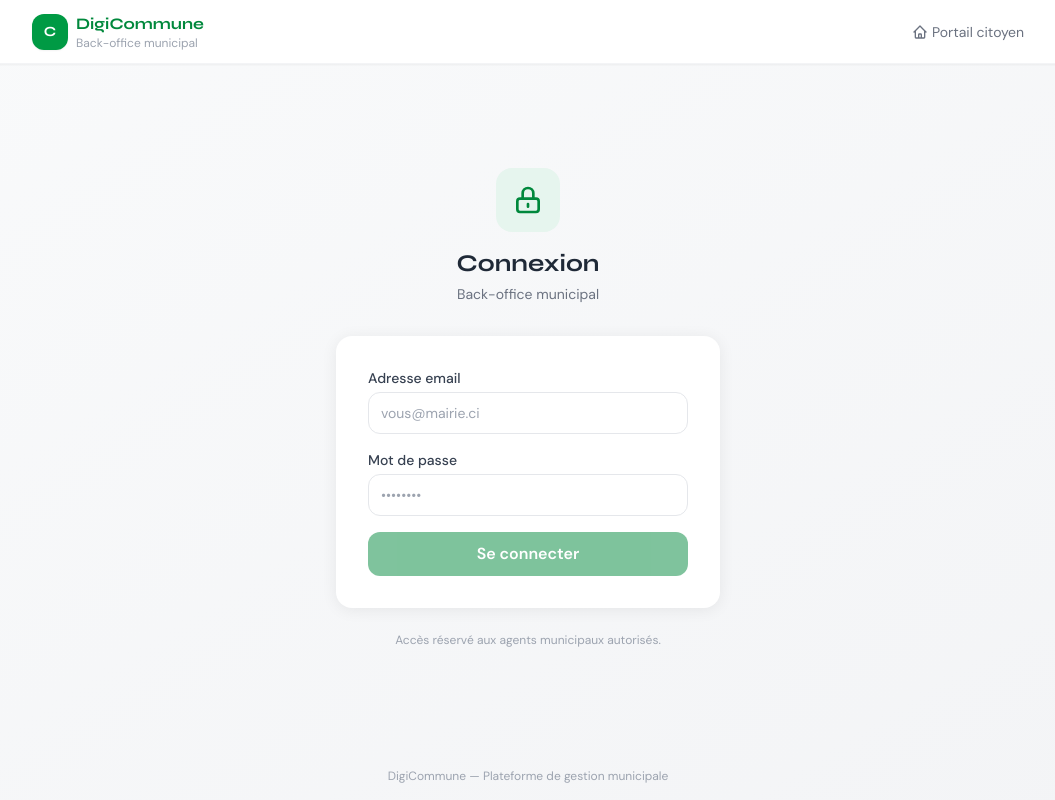
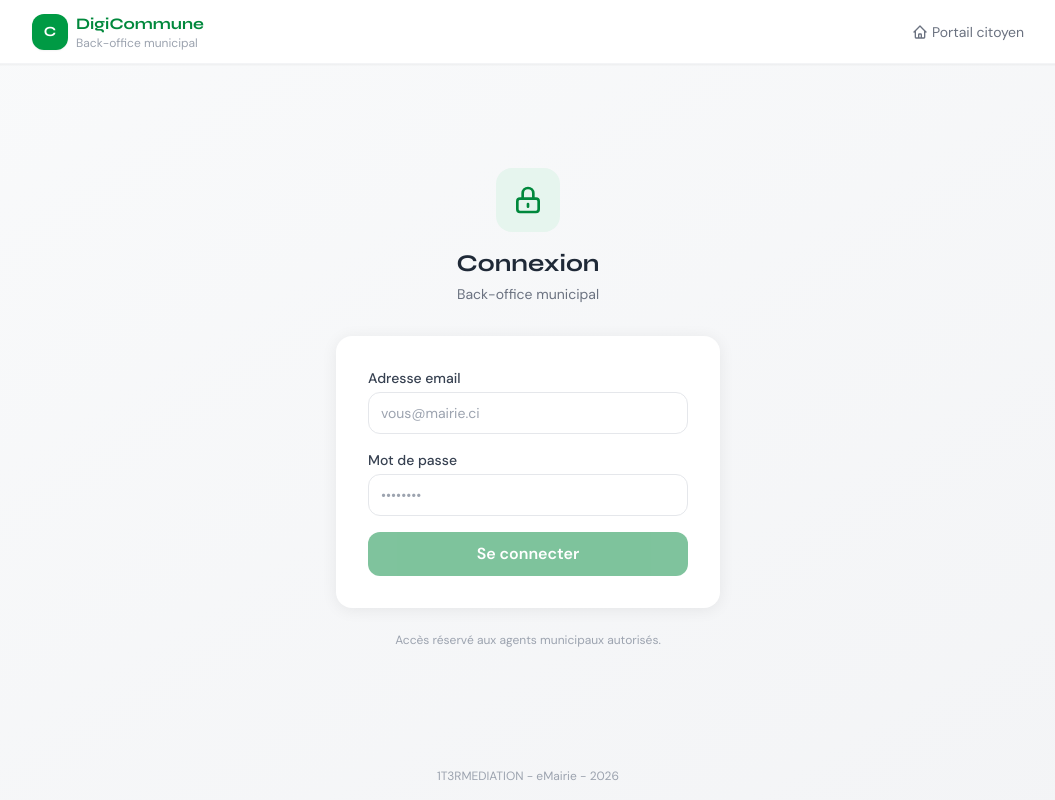
Before and after one commit to medhy35/DigiCommune, a SvelteKit app: page /login in a window 1280 px wide. Shown: the whole page, without its empty margins (112-1167 px from the left). Built offline with nearby package versions, Linux system fonts and the light colour scheme; no server answers.

Commit message:
fix: copyright mis à jour → 1T3RMEDIATION - eMairie - 2026
https://claude.ai/code/session_01W7LHaoaBRSqPpEmdZRCYSQ

```diff
--- a/src/lib/components/LoginPage.svelte
+++ b/src/lib/components/LoginPage.svelte
@@ -139,6 +139,6 @@
 	</main>
 
 	<footer class="py-4 text-center text-xs text-gray-400">
-		{$commune?.nom || 'DigiCommune'} — Plateforme de gestion municipale
+		1T3RMEDIATION - eMairie - 2026
 	</footer>
 </div>
--- a/src/routes/+page.svelte
+++ b/src/routes/+page.svelte
@@ -329,7 +329,7 @@
 			</div>
 		</div>
 		<div class="border-t border-gray-700 mt-8 pt-6 text-center text-xs text-gray-500">
-			© {new Date().getFullYear()} {commune?.nom_app || 'CiviCI'} – Portail de gestion municipal de la Côte d'Ivoire. Tous droits réservés.
+			1T3RMEDIATION - eMairie - 2026
 		</div>
 	</div>
 </footer>
```
